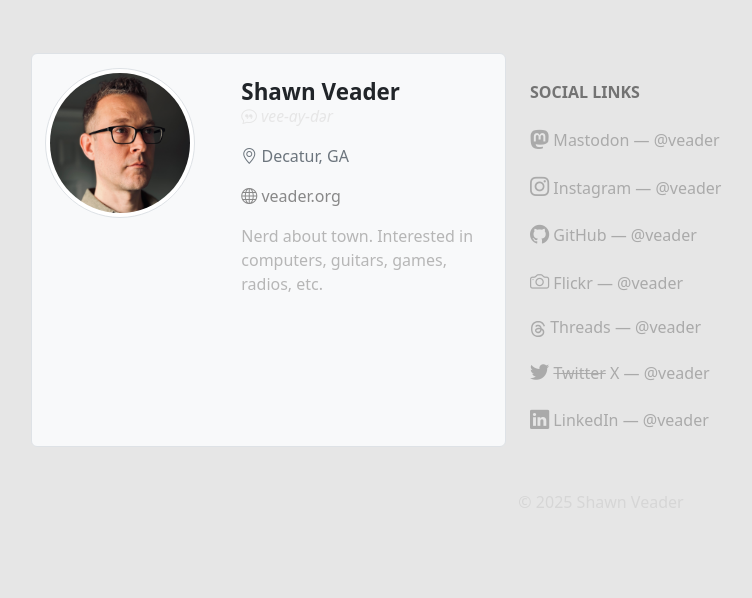
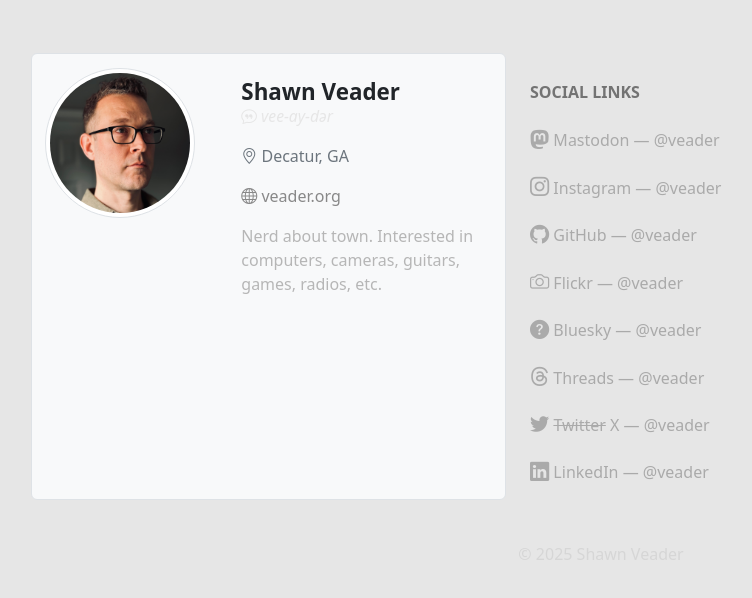
Before and after one commit to veader/veader.social, a plain HTML site: page index.html in a window 1280 px wide. Shown: the whole page, without its empty margins (39-791 px from the left). Drawn offline with nearby package versions, Linux system fonts and the light colour scheme.

Commit message:
Updating threads icon and still waiting on Bluesky

```diff
--- a/index.html
+++ b/index.html
@@ -7,7 +7,7 @@
         <meta name="description" content="Shawn Veader, social, veader.org, mastadon, instagram, flickr, github">
         <meta name="author" content="Shawn Veader">
         <link href="https://cdn.jsdelivr.net/npm/bootstrap@5.3.3/dist/css/bootstrap.min.css" rel="stylesheet" integrity="sha384-QWTKZyjpPEjISv5WaRU9OFeRpok6YctnYmDr5pNlyT2bRjXh0JMhjY6hW+ALEwIH" crossorigin="anonymous">
-        <link rel="stylesheet" href="https://cdn.jsdelivr.net/npm/bootstrap-icons@1.5.0/font/bootstrap-icons.css">
+        <link rel="stylesheet" href="https://cdn.jsdelivr.net/npm/bootstrap-icons@1.11.3/font/bootstrap-icons.css">
         <style type="text/css">
             body {
                 padding: 20pt;
@@ -109,7 +109,7 @@
                             </p>
 
                             <p class="bio">
-                                Nerd about town. Interested in computers, guitars, games, radios, etc.
+                                Nerd about town. Interested in computers, cameras, guitars, games, radios, etc.
                             </p>
                         </div>
                     </div>
@@ -154,31 +154,24 @@
                         </div>
                     </a>
 
+                    <a href="https://bsky.app/profile/veader.bsky.social">
+                        <div class="social_link h-auto w-75 text-nowrap">
+                            <p>
+                                <!-- Fix once bi-bluesky works -->
+                                <i class="bi bi-question-circle-fill"></i>
+                                Bluesky &mdash; @veader
+                            </p>
+                        </div>
+                    </a>
+
                     <a href="https://www.threads.net/@veader">
                         <div class="social_link h-auto w-75 text-nowrap">
                             <p>
-                                <!-- Remove once bi-threads works... -->
-                                <svg xmlns="http://www.w3.org/2000/svg" width="16" height="16" fill="currentColor" class="bi bi-threads" viewBox="0 0 16 16">
-                                    <path d="M6.321 6.016c-.27-.18-1.166-.802-1.166-.802.756-1.081 1.753-1.502 3.132-1.502.975 0 1.803.327 2.394.948s.928 1.509 1.005 2.644q.492.207.905.484c1.109.745 1.719 1.86 1.719 3.137 0 2.716-2.226 5.075-6.256 5.075C4.594 16 1 13.987 1 7.994 1 2.034 4.482 0 8.044 0 9.69 0 13.55.243 15 5.036l-1.36.353C12.516 1.974 10.163 1.43 8.006 1.43c-3.565 0-5.582 2.171-5.582 6.79 0 4.143 2.254 6.343 5.63 6.343 2.777 0 4.847-1.443 4.847-3.556 0-1.438-1.208-2.127-1.27-2.127-.236 1.234-.868 3.31-3.644 3.31-1.618 0-3.013-1.118-3.013-2.582 0-2.09 1.984-2.847 3.55-2.847.586 0 1.294.04 1.663.114 0-.637-.54-1.728-1.9-1.728-1.25 0-1.566.405-1.967.868ZM8.716 8.19c-2.04 0-2.304.87-2.304 1.416 0 .878 1.043 1.168 1.6 1.168 1.02 0 2.067-.282 2.232-2.423a6.2 6.2 0 0 0-1.528-.161"/>
-                                </svg>
-                                <!-- <i class="bi bi-threads"></i> -->
+                                <i class="bi bi-threads"></i>
                                 Threads &mdash; @veader
                             </p>
                         </div>
                     </a>
-
-                    <!--
-                    <a href="https://bsky.app/profile/veader.bsky.social">
-                        <div class="social_link h-auto w-75 text-nowrap">
-                            <p>
-                                <svg xmlns="http://www.w3.org/2000/svg" width="20" height="20" fill="currentColor" class="bi bi-bsky2"  viewBox="0 0 20 20">
-                                    <path d="M12 10.8c-1.087-2.114-4.046-6.053-6.798-7.995C2.566.944 1.561 1.266.902 1.565C.139 1.908 0 3.08 0 3.768c0 .69.378 5.65.624 6.479c.815 2.736 3.713 3.66 6.383 3.364c.136-.02.275-.039.415-.056c-.138.022-.276.04-.415.056c-3.912.58-7.387 2.005-2.83 7.078c5.013 5.19 6.87-1.113 7.823-4.308c.953 3.195 2.05 9.271 7.733 4.308c4.267-4.308 1.172-6.498-2.74-7.078a8.741 8.741 0 0 1-.415-.056c.14.017.279.036.415.056c2.67.297 5.568-.628 6.383-3.364c.246-.828.624-5.79.624-6.478c0-.69-.139-1.861-.902-2.206c-.659-.298-1.664-.62-4.3 1.24C16.046 4.748 13.087 8.687 12 10.8"/>
-                                </svg>
-                                Bluesky &mdash; @veader
-                            </p>
-                        </div>
-                    </a>
-                    -->
 
                     <a href="https://twitter.com/veader">
                         <div class="social_link h-auto w-75 text-nowrap">
```
